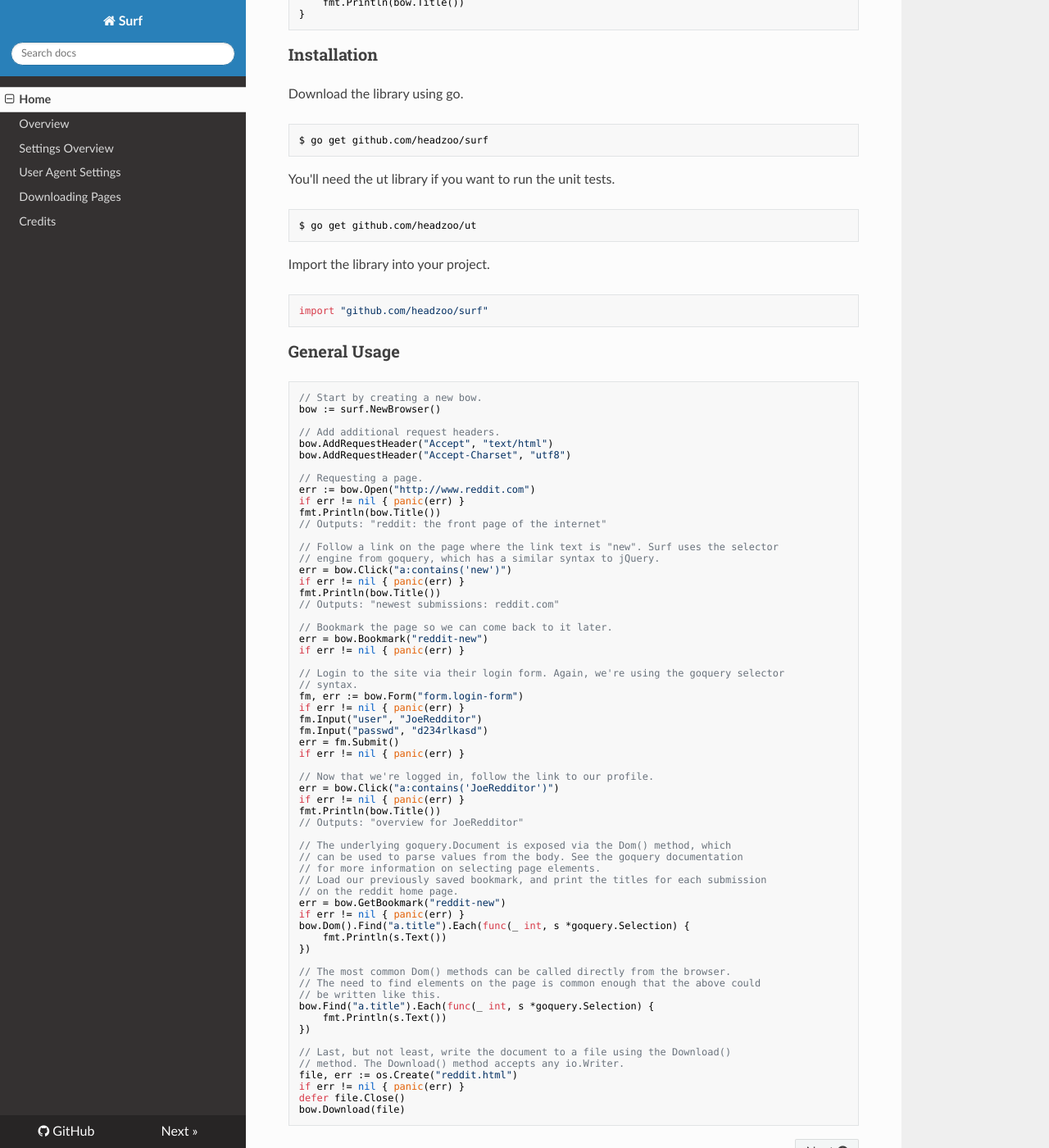
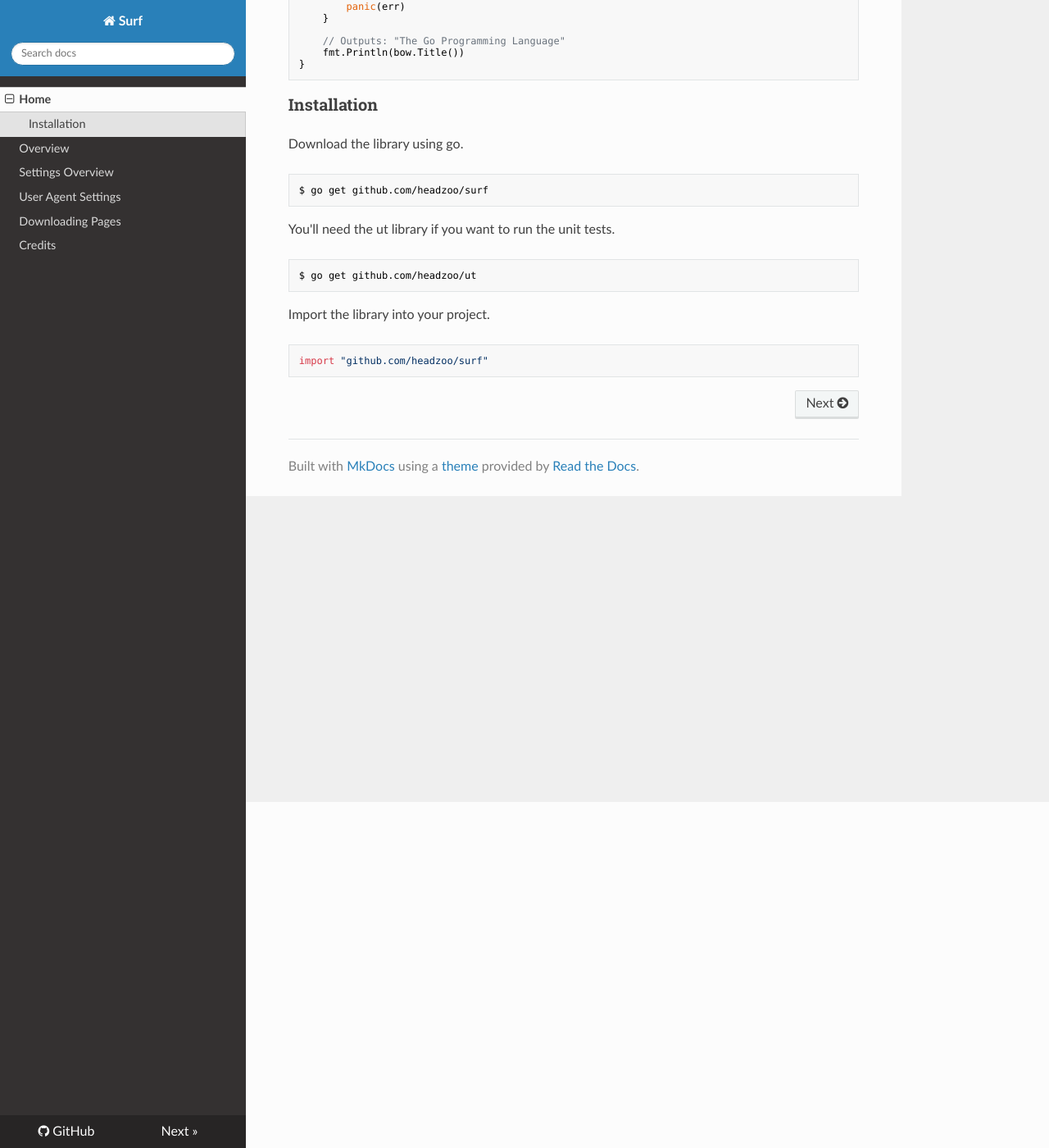
Before and after one commit to headzoo/surf, an MkDocs documentation site: the page built from docs/index.md, in a window 1280 px wide and 1400 px high, scrolled down 422 px. Shown: the whole window at 82% size. Built offline with MkDocs 1.6.1, drawn with Linux system fonts in a browser that asks for light colours; nearby versions of some CDN libraries; old or Windows-style settings are respelled for this version of MkDocs.

Commit message:
Updated docs

````diff
--- a/docs/index.md
+++ b/docs/index.md
@@ -40,71 +42,3 @@ Import the library into your project.
 ```go
 import "github.com/headzoo/surf"
 ```
-
-
-### General Usage
-```go
-// Start by creating a new bow.
-bow := surf.NewBrowser()
-
-// Add additional request headers.
-bow.AddRequestHeader("Accept", "text/html")
-bow.AddRequestHeader("Accept-Charset", "utf8")
-
-// Requesting a page.
-err := bow.Open("http://www.reddit.com")
-if err != nil { panic(err) }
-fmt.Println(bow.Title())
-// Outputs: "reddit: the front page of the internet"
-
-// Follow a link on the page where the link text is "new". Surf uses the selector
-// engine from goquery, which has a similar syntax to jQuery.
-err = bow.Click("a:contains('new')")
-if err != nil { panic(err) }
-fmt.Println(bow.Title())
-// Outputs: "newest submissions: reddit.com"
-
-// Bookmark the page so we can come back to it later.
-err = bow.Bookmark("reddit-new")
-if err != nil { panic(err) }
-
-// Login to the site via their login form. Again, we're using the goquery selector
-// syntax.
-fm, err := bow.Form("form.login-form")
-if err != nil { panic(err) }
-fm.Input("user", "JoeRedditor")
-fm.Input("passwd", "d234rlkasd")
-err = fm.Submit()
-if err != nil { panic(err) }
-
-// Now that we're logged in, follow the link to our profile.
-err = bow.Click("a:contains('JoeRedditor')")
-if err != nil { panic(err) }
-fmt.Println(bow.Title())
-// Outputs: "overview for JoeRedditor"
-
-// The underlying goquery.Document is exposed via the Dom() method, which
-// can be used to parse values from the body. See the goquery documentation
-// for more information on selecting page elements.
-// Load our previously saved bookmark, and print the titles for each submission
-// on the reddit home page.
-err = bow.GetBookmark("reddit-new")
-if err != nil { panic(err) }
-bow.Dom().Find("a.title").Each(func(_ int, s *goquery.Selection) {
-    fmt.Println(s.Text())
-})
-
-// The most common Dom() methods can be called directly from the browser.
-// The need to find elements on the page is common enough that the above could
-// be written like this.
-bow.Find("a.title").Each(func(_ int, s *goquery.Selection) {
-    fmt.Println(s.Text())
-})
-
-// Last, but not least, write the document to a file using the Download()
-// method. The Download() method accepts any io.Writer.
-file, err := os.Create("reddit.html")
-if err != nil { panic(err) }
-defer file.Close()
-bow.Download(file)
-```
````
Also changed, not shown: other parts of docs/index.md (+2 -0 lines), docs/credits.md (+2 -0 lines), docs/downloading.md (+2 -0 lines), docs/settings.md (+2 -0 lines), docs/user_agents.md (+2 -0 lines).
